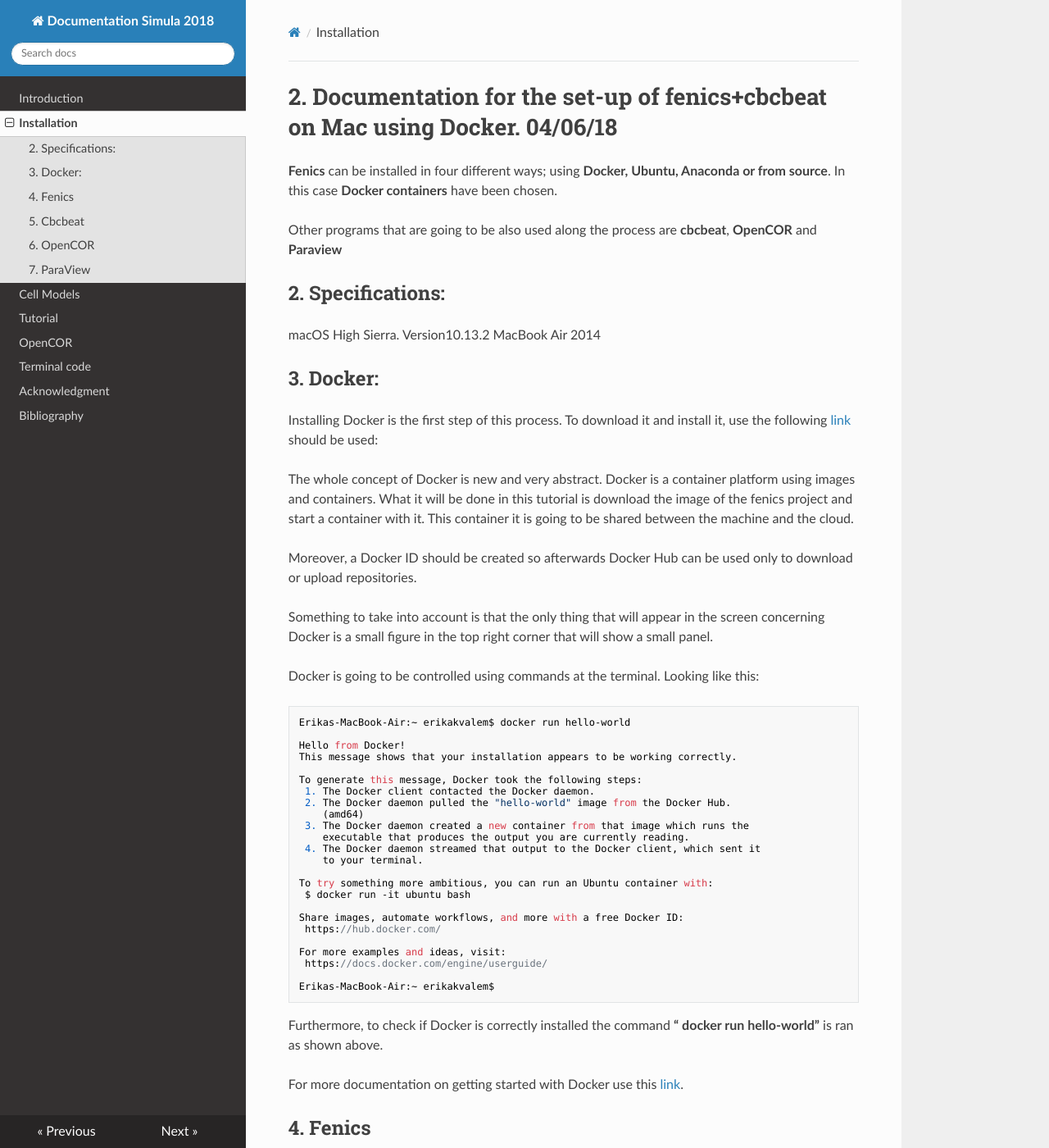
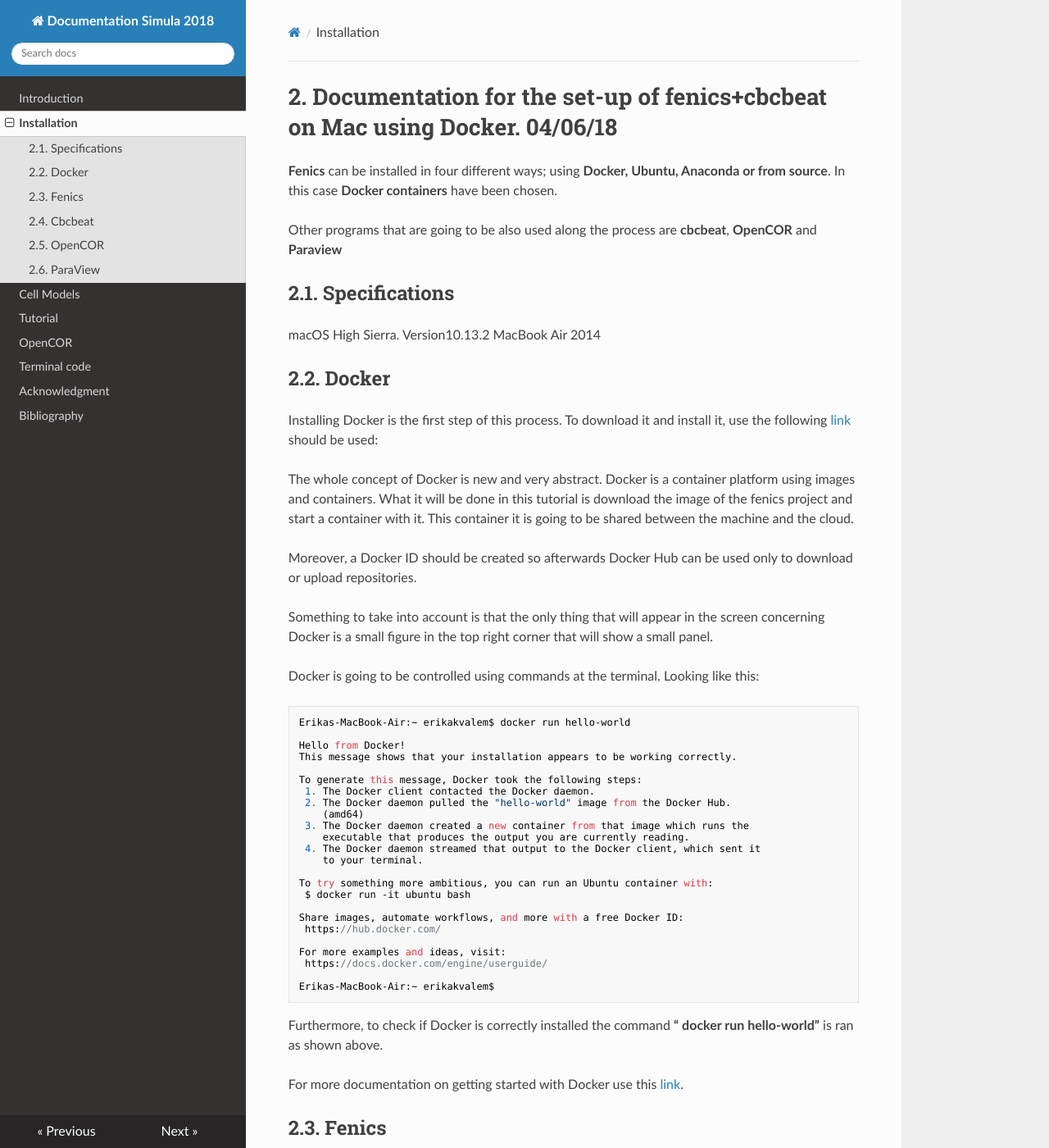
Before and after one commit to ErikaKvalem/Documentation-2018-MkDocs, an MkDocs documentation site: the page built from docs/index.md, in a window 1280 px wide and 1400 px high. Shown: the whole window at 82% size. Built offline with MkDocs 1.6.1, drawn with Linux system fonts in a browser that asks for light colours; nearby versions of some CDN libraries; old or Windows-style settings are respelled for this version of MkDocs; some of the changed text lies outside the part shown.

Commit message:
Update index.md

````diff
--- a/docs/index.md
+++ b/docs/index.md
@@ -4,14 +4,14 @@
 
 Other programs that are going to be also used along the process are **cbcbeat**, **OpenCOR** and **Paraview**
 
-## 2.	Specifications:
+## 2.1.	Specifications
 
 macOS High Sierra.
 Version10.13.2
 MacBook Air 2014
 
 
-## 3.	Docker:
+## 2.2.	Docker
 
 Installing Docker is the first step of this process.  To download it and install it, use the following [link](https://www.docker.com/community-edition#/download) should be used:
 
@@ -54,7 +54,7 @@ Furthermore, to check if Docker is correctly installed the command **“ docker
 
 For more documentation on getting started with Docker use this [link](https://docs.docker.com/get-started/).
 
-## 4. Fenics
+## 2.3. Fenics
 
 It is important to notice that Fenics is Python based so it is necessary to have Python installed in the machine before installing Fenics. It is important to download *Python 2* since it is the one working with cbcbeat. [Link](https://www.python.org/downloads/) to download it.
 
@@ -159,7 +159,7 @@ fenics@0ca36cf2dd4f:~/demo/documented/nonlinear-poisson/python$ cp * /home/fenic
 fenics@0ca36cf2dd4f:~/demo/documented/nonlinear-poisson/python$
 ```
 
-## 5. Cbcbeat
+## 2.4. Cbcbeat
 
 **Cbcbeat** is manly used in *computational cardiac electrophysiology*. This is the [main page](http://cbcbeat.readthedocs.io/en/latest/)
 for the documentation.
@@ -279,7 +279,7 @@ Then run in the terminal:
 
 To see the full process done in the terminal during the installation of cbcbeat and the expected output of the commands go to **Terminal Code** in this documentation.
 
-## 6. OpenCOR
+## 2.5. OpenCOR
 
 **OpenCOR** is an **open source** tool for creating and visualizing **standards-based models** and running model simulations. It is the latest in a series of software projects whihch goal is to provide a **modelling environment** for **CellML models**.
 
@@ -288,7 +288,7 @@ This is the [main page](http://www.opencor.ws) from where OpenCOR can be downloa
 This is the link to the [OpenCOR tutorial](https://media.readthedocs.org/pdf/tutorial-on-cellml-opencor-and-pmr/latest/tutorial-on-cellml-opencor-and-pmr.pdf) Release 0.17.0 by Peter Hunter on Mar 2018.
 
 
-## 7. ParaView
+## 2.6. ParaView
 
 [**ParaView**](https://www.paraview.org/overview/) is an **open-source**, multi-platform data analysis and **visualization application**.  ParaView was developed to analyze **extremely large datasets** using distributed memory computing resources.
 
````
